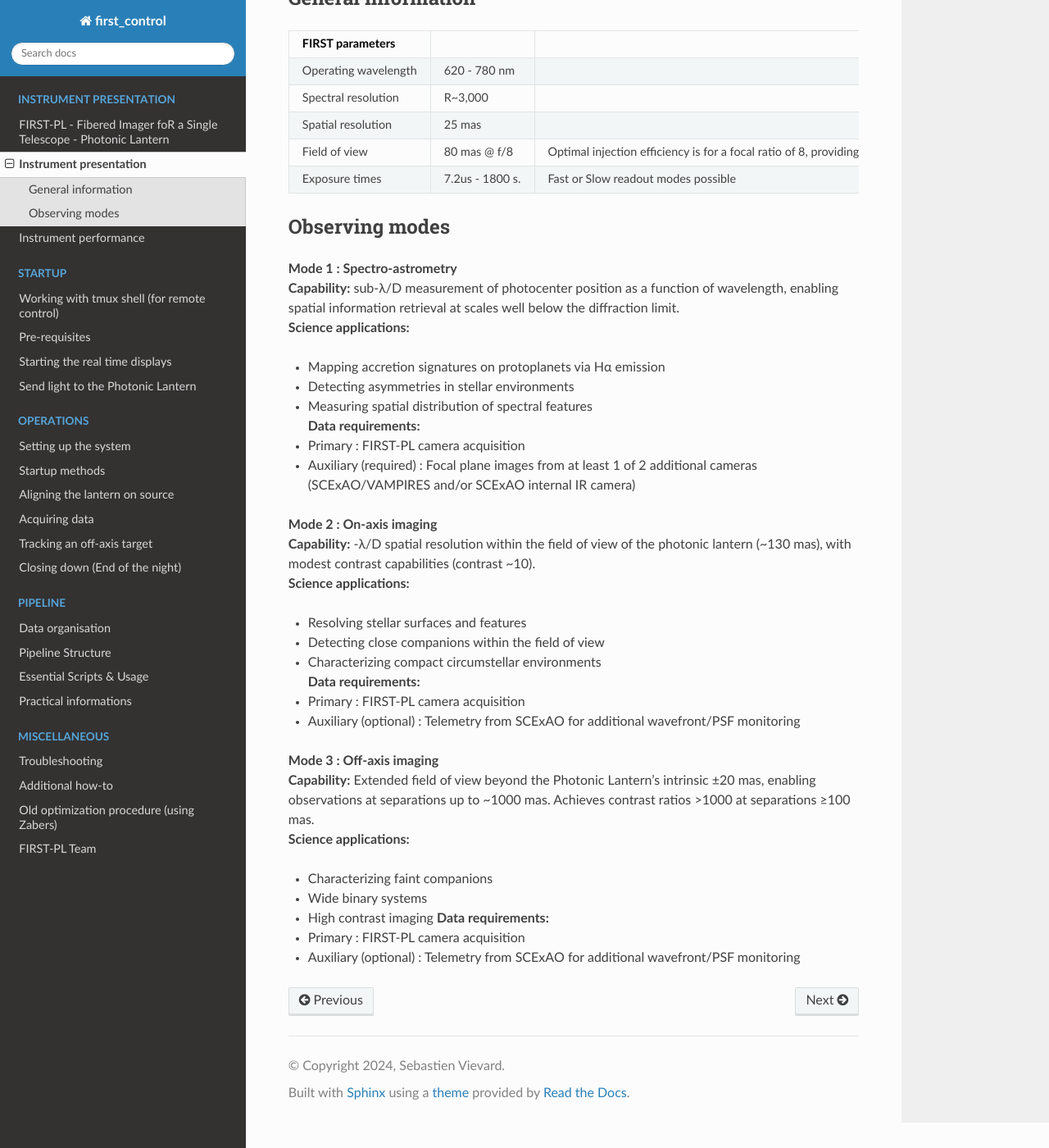
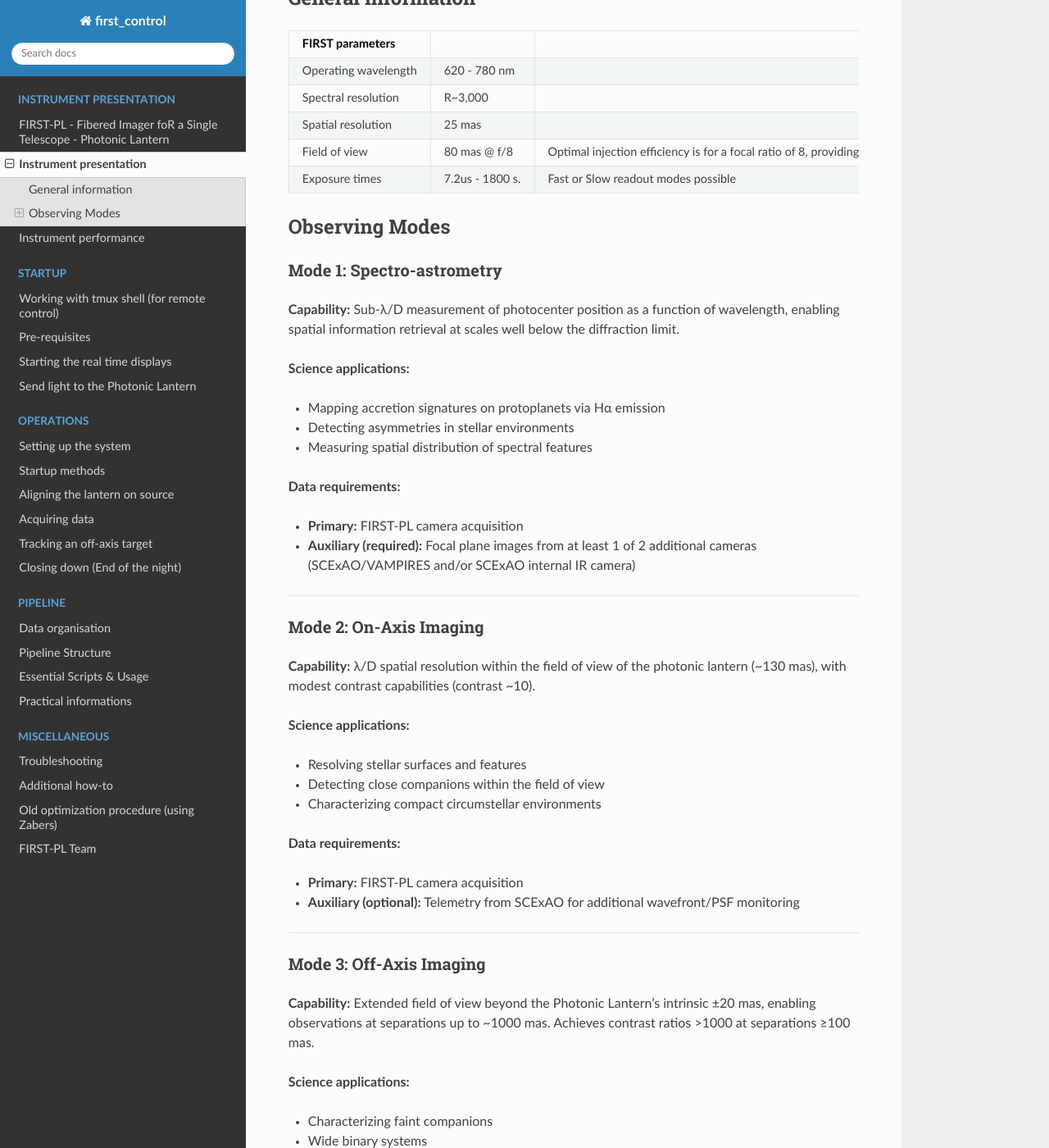
Before and after one commit to scexao-org/first_control, a Sphinx documentation site: the page built from source/instrument_principle.md, in a window 1280 px wide and 1400 px high, scrolled down 1365 px. Shown: the whole window at 82% size. Built offline with Sphinx 7.4.7 and the Read the Docs theme 3.1.0, drawn with Linux system fonts in a browser that asks for light colours; some of the changed text lies outside the part shown.

Commit message:
some fixing

```diff
--- a/source/instrument_principle.md
+++ b/source/instrument_principle.md
@@ -27,34 +27,47 @@ The 19 outputs of the Photonic Lantern feed a mid resolution spectrograph (R~3,0
 | Exposure times | 7.2us - 1800 s. | Fast or Slow readout modes possible |
 
 
-## Observing modes
+## Observing Modes
 
-**Mode 1 : Spectro-astrometry**<br />
-**Capability:** sub-λ/D measurement of photocenter position as a function of wavelength, enabling spatial information retrieval at scales well below the diffraction limit.<br />
-**Science applications:**<br />
+### Mode 1: Spectro-astrometry
+
+**Capability:** Sub-λ/D measurement of photocenter position as a function of wavelength, enabling spatial information retrieval at scales well below the diffraction limit.
+
+**Science applications:**
 - Mapping accretion signatures on protoplanets via Hα emission
 - Detecting asymmetries in stellar environments
-- Measuring spatial distribution of spectral features<br />
-**Data requirements:**<br />
-- Primary : FIRST-PL camera acquisition
-- Auxiliary (required) : Focal plane images from at least 1 of 2 additional cameras (SCExAO/VAMPIRES and/or SCExAO internal IR camera)
+- Measuring spatial distribution of spectral features
 
-**Mode 2 : On-axis imaging**<br />
-**Capability:** -λ/D spatial resolution within the field of view of the photonic lantern (~130 mas), with modest contrast capabilities (contrast ~10).<br />
-**Science applications:**<br />
+**Data requirements:**
+- **Primary:** FIRST-PL camera acquisition
+- **Auxiliary (required):** Focal plane images from at least 1 of 2 additional cameras (SCExAO/VAMPIRES and/or SCExAO internal IR camera)
+
+---
+
+### Mode 2: On-Axis Imaging
+
+**Capability:** λ/D spatial resolution within the field of view of the photonic lantern (~130 mas), with modest contrast capabilities (contrast ~10).
+
+**Science applications:**
 - Resolving stellar surfaces and features
 - Detecting close companions within the field of view
-- Characterizing compact circumstellar environments<br />
-**Data requirements:** <br />
-- Primary : FIRST-PL camera acquisition
-- Auxiliary (optional) : Telemetry from SCExAO for additional wavefront/PSF monitoring <br />
+- Characterizing compact circumstellar environments
 
-**Mode 3 : Off-axis imaging**<br />
-**Capability:** Extended field of view beyond the Photonic Lantern's intrinsic ±20 mas, enabling observations at separations up to ~1000 mas. Achieves contrast ratios >1000 at separations ≥100 mas.<br />
-**Science applications:**<br />
+**Data requirements:**
+- **Primary:** FIRST-PL camera acquisition
+- **Auxiliary (optional):** Telemetry from SCExAO for additional wavefront/PSF monitoring
+
+---
+
+### Mode 3: Off-Axis Imaging
+
+**Capability:** Extended field of view beyond the Photonic Lantern's intrinsic ±20 mas, enabling observations at separations up to ~1000 mas. Achieves contrast ratios >1000 at separations ≥100 mas.
+
+**Science applications:**
 - Characterizing faint companions
 - Wide binary systems
 - High contrast imaging
-**Data requirements:** <br />
-- Primary : FIRST-PL camera acquisition
-- Auxiliary (optional) : Telemetry from SCExAO for additional wavefront/PSF monitoring
+
+**Data requirements:**
+- **Primary:** FIRST-PL camera acquisition
+- **Auxiliary (optional):** Telemetry from SCExAO for additional wavefront/PSF monitoring
```
